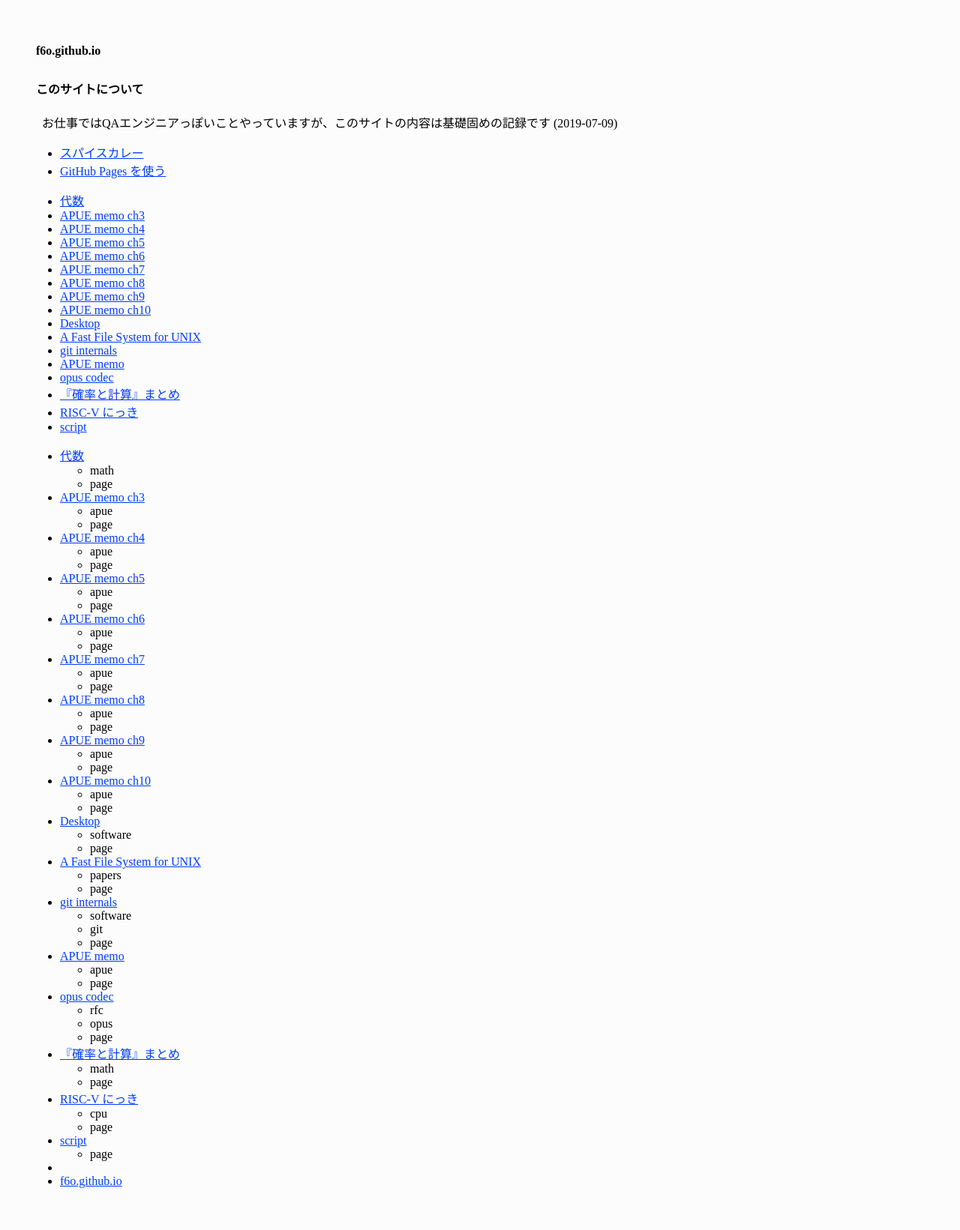
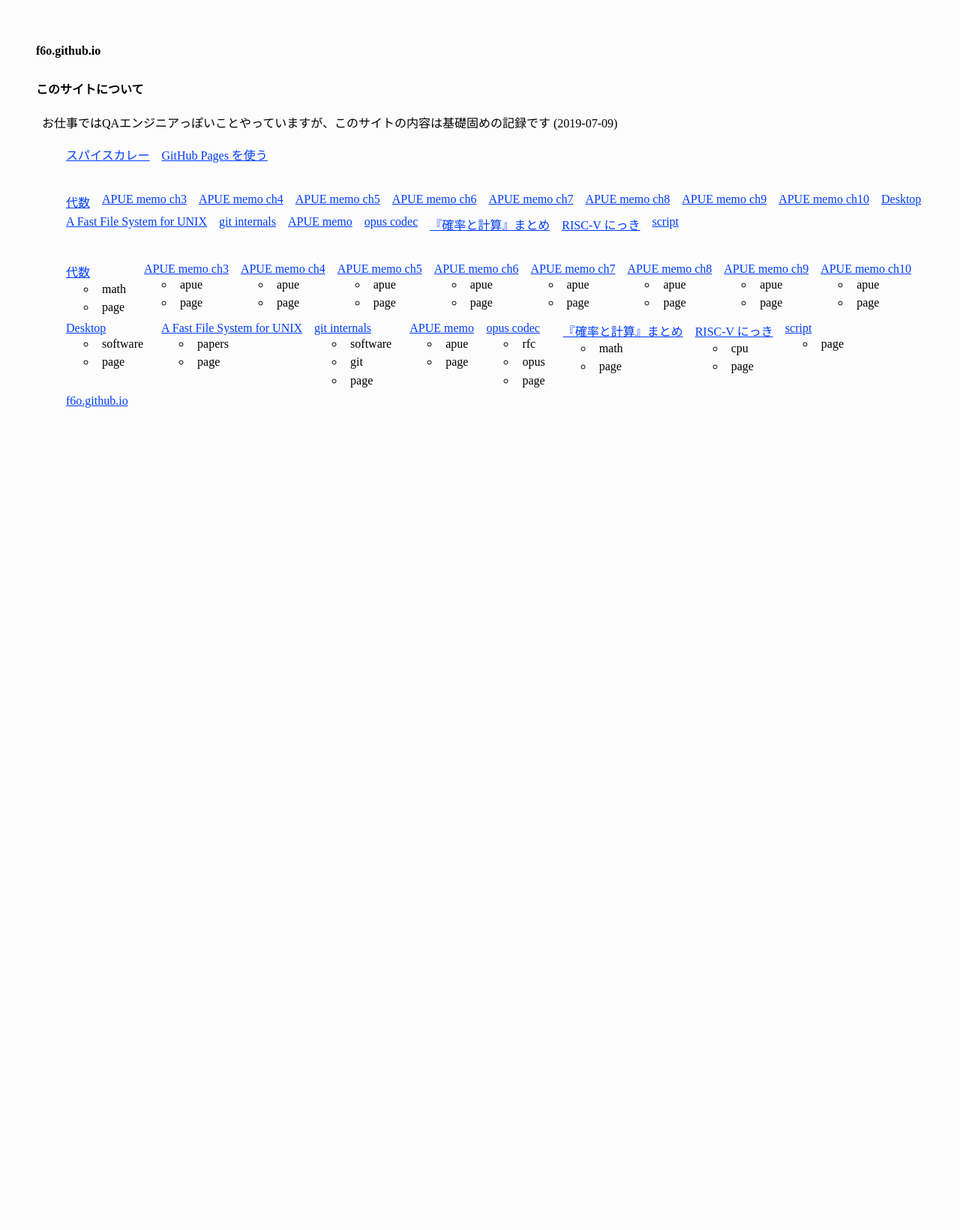
Before and after one commit to f6o/f6o.github.io, a Jekyll site: the page built from readme.md, in a window 1280 px wide. Shown: the whole page at 75% size. Built offline with Jekyll 4.4.1, drawn with Linux system fonts in a browser that asks for light colours; our own code applies the rules of GitHub Pages for plain Markdown files; after the commit the page ends 900 px from its top, so only the background shows below that.

Commit message:
flex item menu for homepage

```diff
--- a/css/default.css
+++ b/css/default.css
@@ -48,3 +48,14 @@ div.def ul, div.def ol {
 div.def p + ol, div.def p + ul {
     margin-top: 1em;
 }
+
+ul.itemlist {
+    display: inline-flex;
+    flex-wrap: wrap;
+    justify-content: flex-start;
+    list-style: none;
+}
+
+ul.itemlist li {
+    padding: 0.2em 0.5em;
+}
```
